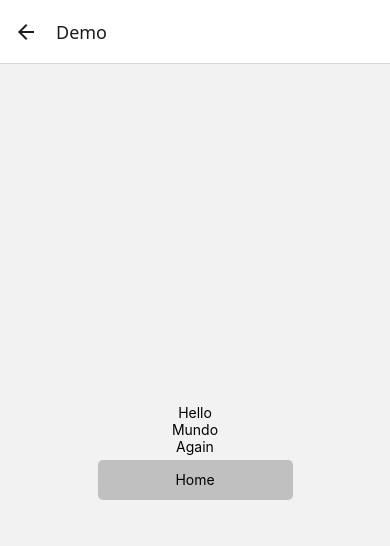
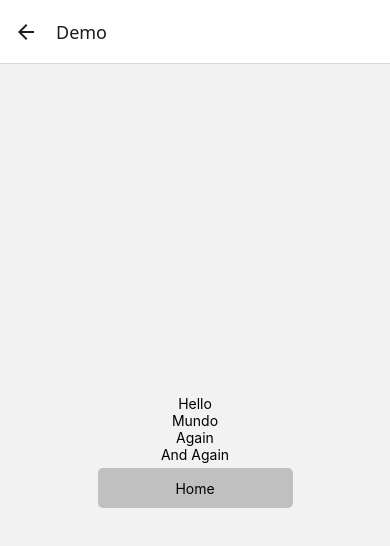
Before and after one commit to timmyjose-experiments/epqa-demo, a React Native app: screen /Demo in a window 390 px wide. Shown: the top 546 px of the page. Built offline with nearby package versions, Linux system fonts and the light colour scheme.

Commit message:
chore: Again and Again

```diff
--- a/src/screens/Demo.tsx
+++ b/src/screens/Demo.tsx
@@ -12,6 +12,7 @@ const Demo = () => {
       <Text>Hello</Text>
       <Text>Mundo</Text>
       <Text>Again</Text>
+      <Text>And Again</Text>
       <Pressable
         style={styles.button}
         onPress={() => navigation.navigate('Home')}>
```
